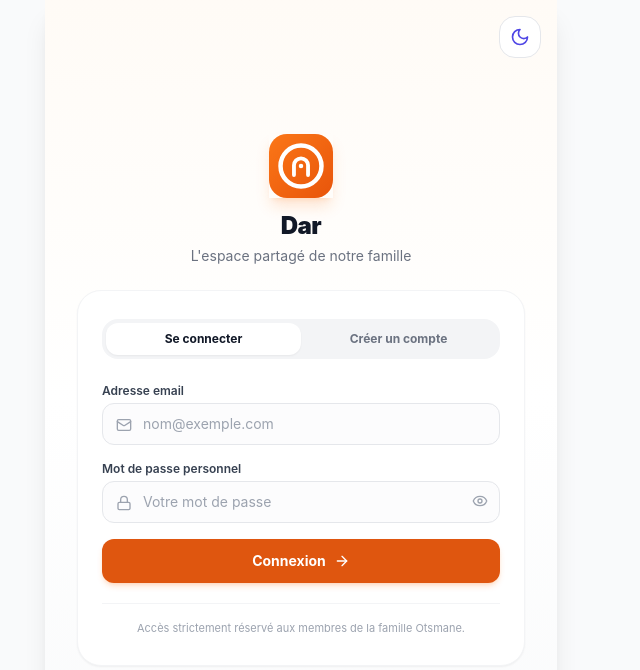
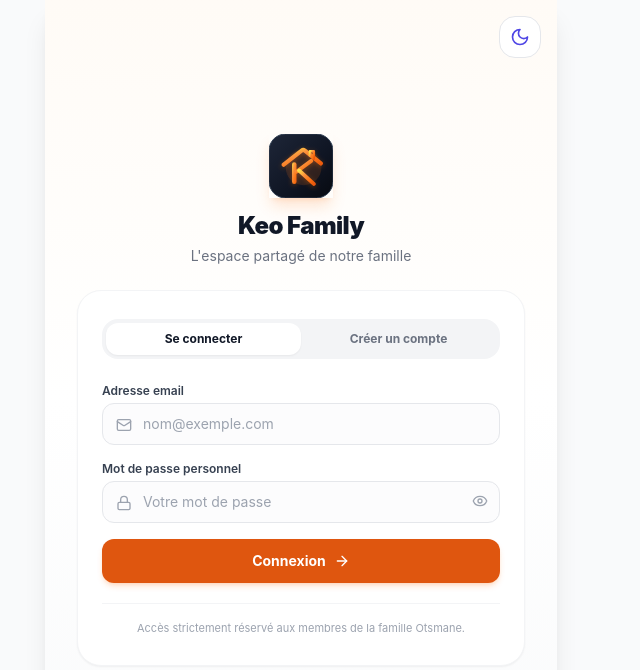
Before and after one commit to heyhacene/dar, a Next.js app: page /login in a window 1280 px wide. Shown: the top 670 px of the page, without its empty margins (339-979 px from the left). Built offline with nearby package versions, Linux system fonts and the light colour scheme; no server answers; the database is empty; what @capacitor/core, @capacitor/local-notifications would draw is missing.

Commit message:
feat(branding): remplacement exhaustif de Dar par Keo Family dans l'ensemble de l'interface et mise a jour du composant Logo

```diff
--- a/app/agenda/page.tsx
+++ b/app/agenda/page.tsx
@@ -399,7 +399,7 @@ export default function AgendaPage() {
     const url = URL.createObjectURL(blob);
     const a = document.createElement('a');
     a.href = url;
-    a.download = `dar-agenda-famille-${new Date().toISOString().slice(0, 10)}.ics`;
+    a.download = `keo-family-agenda-${new Date().toISOString().slice(0, 10)}.ics`;
     a.click();
     URL.revokeObjectURL(url);
   }
--- a/app/api/version/route.ts
+++ b/app/api/version/route.ts
@@ -4,7 +4,7 @@ export const dynamic = 'force-dynamic';
 
 const CURRENT_BUILD = {
   version: '1.2.0',
-  releaseName: 'Mises à jour Dar : Dark Mode, Tâches, Alertes & Nouvelles Icônes',
+  releaseName: 'Keo Family : Nouveau nom, Logo Le Foyer, Alertes & Calendrier',
   timestamp: new Date().toISOString(),
 };
 
--- a/app/courses/page.tsx
+++ b/app/courses/page.tsx
@@ -327,7 +327,7 @@ export default function CoursesPage() {
   // Génération du texte de partage
   function generateShareText() {
     const activeItems = allItems.filter((i) => !i.checked);
-    if (activeItems.length === 0) return '🛒 Ma liste de courses Dar est vide !';
+    if (activeItems.length === 0) return '🛒 Ma liste de courses Keo Family est vide !';
 
     const grouped: Record<string, ShoppingItem[]> = {};
     activeItems.forEach((it) => {
@@ -336,7 +336,7 @@ export default function CoursesPage() {
       grouped[cat].push(it);
     });
 
-    let text = '🛒 *Liste de courses Dar :*\n\n';
+    let text = '🛒 *Liste de courses Keo Family :*\n\n';
     Object.keys(CATEGORY_METADATA)
       .sort((a, b) => CATEGORY_METADATA[a].order - CATEGORY_METADATA[b].order)
       .forEach((catKey) => {
--- a/app/login/page.tsx
+++ b/app/login/page.tsx
@@ -154,7 +154,7 @@ export default function LoginPage() {
 
       <div className="sm:mx-auto sm:w-full sm:max-w-md text-center">
         <Logo className="w-16 h-16 mx-auto mb-3 shadow-lg shadow-orange-500/20" size={64} />
-        <h1 className="text-2xl font-black text-gray-900 tracking-tight">Dar</h1>
+        <h1 className="text-2xl font-black text-gray-900 tracking-tight">Keo Family</h1>
         <p className="mt-1 text-sm text-gray-500">
           L'espace partagé de notre famille
         </p>
@@ -299,7 +299,7 @@ export default function LoginPage() {
               ) : (
                 <>
                   <ShieldCheck className="w-4 h-4" />
-                  <span>Demander l'accès à Dar</span>
+                  <span>Demander l'accès à Keo Family</span>
                 </>
               )}
             </button>
--- a/app/messages/page.tsx
+++ b/app/messages/page.tsx
@@ -355,7 +355,7 @@ function MessagesContent() {
 
           // Envoyer une notification locale si le message provient d'un autre utilisateur
           if (user && newMsg.sender_id !== user.id) {
-            const senderName = profilesMap[newMsg.sender_id]?.full_name || 'Dar Famille';
+            const senderName = profilesMap[newMsg.sender_id]?.full_name || 'Keo Family';
             const pollData = parsePoll(newMsg.content);
             const notifBody = pollData
               ? `📊 Sondage : ${pollData.question}`
--- a/app/settings/page.tsx
+++ b/app/settings/page.tsx
@@ -79,14 +79,14 @@ export default function SettingsPage() {
         setSystemNotifEnabled(true);
         setSystemNotificationPreference(true);
         await sendLocalNotification('Notifications activées ! 🎉', {
-          body: 'Le volet de notification de votre appareil est désormais connecté à Dar.',
+          body: 'Le volet de notification de votre appareil est désormais connecté à Keo Family.',
         });
       } else if (result.needsApkUpdate) {
         setSystemNotifEnabled(false);
         setSystemNotificationPreference(false);
         alert(
-          "📲 Mise à jour de l'application Dar requise :\n\n" +
-          "Pour faire apparaître les alertes dans le volet Android, vous devez installer le nouvel APK (Dar.apk).\n\n" +
+          "📲 Mise à jour de l'application Keo Family requise :\n\n" +
+          "Pour faire apparaître les alertes dans le volet Android, vous devez installer le nouvel APK.\n\n" +
           "La nouvelle version intègre les pilotes natifs Android. Téléchargez-la via le bouton 'Télécharger le nouvel APK' ci-dessous."
         );
       } else {
@@ -94,8 +94,8 @@ export default function SettingsPage() {
         setSystemNotificationPreference(false);
         alert(
           "Les notifications sont bloquées par votre appareil ou navigateur.\n\n" +
-          "1. Ouvrez Paramètres du téléphone > Applications > Dar > Notifications et activez 'Autoriser'.\n" +
-          "2. Si vous accédez à Dar depuis Chrome, cliquez sur les paramètres du site (icône cadenas) pour autoriser les notifications."
+          "1. Ouvrez Paramètres du téléphone > Applications > Keo Family > Notifications et activez 'Autoriser'.\n" +
+          "2. Si vous accédez à Keo Family depuis Chrome, cliquez sur les paramètres du site (icône cadenas) pour autoriser les notifications."
         );
       }
     } else {
@@ -119,7 +119,7 @@ export default function SettingsPage() {
         }
       }
       localStorage.setItem('dar_app_version', '1.2.0');
-      setUpdateStatus('Mise à jour terminée ! Rechargement de Dar...');
+      setUpdateStatus('Mise à jour terminée ! Rechargement de Keo Family...');
       setTimeout(() => {
         window.location.reload();
       }, 1000);
@@ -173,7 +173,7 @@ export default function SettingsPage() {
                   Mises à jour de l'application
                 </h2>
                 <p className="text-[11px] text-gray-500 dark:text-gray-400">
-                  Version installée : <span className="font-bold text-primary-600 dark:text-primary-400">Dar v1.2.0</span>
+                  Version installée : <span className="font-bold text-primary-600 dark:text-primary-400">Keo Family v1.2.0</span>
                 </p>
               </div>
             </div>
@@ -211,7 +211,7 @@ export default function SettingsPage() {
               className="w-full py-2 px-3 bg-gray-100 dark:bg-slate-700 hover:bg-gray-200 dark:hover:bg-slate-650 text-gray-700 dark:text-gray-300 font-semibold rounded-2xl text-xs flex items-center justify-center gap-2 transition"
             >
               <Smartphone className="w-4 h-4 text-primary-600 dark:text-primary-400" />
-              <span>Télécharger directement l'APK Android (Dar.apk)</span>
+              <span>Télécharger directement l'APK Android (Keo Family)</span>
               <ExternalLink className="w-3.5 h-3.5 opacity-60" />
             </a>
           </div>
@@ -394,7 +394,7 @@ export default function SettingsPage() {
             <button
               type="button"
               onClick={() => {
-                sendLocalNotification('Notification de test Dar 🔔', {
+                sendLocalNotification('Notification de test Keo Family 🔔', {
                   body: `La notification apparaît dans votre volet avec la sonnerie « ${
                     NOTIFICATION_SOUNDS.find((s) => s.id === soundType)?.name || 'Carillon'
                   } » !`,
@@ -442,7 +442,7 @@ export default function SettingsPage() {
           </div>
 
           <p className="text-xs text-gray-600 dark:text-gray-300 leading-relaxed">
-            Pour que les alertes dans le volet et l'ouverture automatique des fichiers calendrier (*.ics) fonctionnent, installez la dernière version de <strong>Dar.apk</strong>.
+            Pour que les alertes dans le volet et l'ouverture automatique des fichiers calendrier (*.ics) fonctionnent, installez la dernière version de <strong>Keo Family</strong>.
           </p>
 
           <a
@@ -452,7 +452,7 @@ export default function SettingsPage() {
             className="w-full py-2.5 px-3 rounded-2xl bg-orange-600 hover:bg-orange-700 text-white text-xs font-bold transition flex items-center justify-center gap-2 shadow-xs"
           >
             <Download className="w-4 h-4" />
-            <span>Télécharger la dernière version de Dar.apk</span>
+            <span>Télécharger la dernière version de Keo Family (APK)</span>
             <ExternalLink className="w-3.5 h-3.5 opacity-80" />
           </a>
         </div>
--- a/components/Header.tsx
+++ b/components/Header.tsx
@@ -38,7 +38,7 @@ export default function Header({ title, onRefresh }: { title: string; onRefresh?
         <Logo className="w-9 h-9 shadow-xs rounded-2xl" />
         <div>
           <h1 className="text-lg font-bold text-gray-900 dark:text-white leading-tight">{title}</h1>
-          <p className="text-xs text-primary-600 dark:text-primary-400 font-semibold tracking-wide">Dar</p>
+          <p className="text-xs text-primary-600 dark:text-primary-400 font-semibold tracking-wide">Keo Family</p>
         </div>
       </div>
 
--- a/components/Logo.tsx
+++ b/components/Logo.tsx
@@ -15,41 +15,71 @@ export default function Logo({ className = 'w-8 h-8', size = 32 }: LogoProps) {
       xmlns="http://www.w3.org/2000/svg"
       className={className}
     >
-      {/* Dégradé doux et sobre */}
       <defs>
-        <linearGradient id="darGradient" x1="10" y1="10" x2="90" y2="90" gradientUnits="userSpaceOnUse">
-          <stop stopColor="#f97316" />
-          <stop offset="1" stopColor="#ea580c" />
+        {/* Dégradé Signature Keo Family : Ambre, Mandarine & Orange Solaire */}
+        <linearGradient id="keoFamGrad" x1="0%" y1="0%" x2="100%" y2="100%">
+          <stop offset="0%" stopColor="#fde047" />
+          <stop offset="35%" stopColor="#fb923c" />
+          <stop offset="70%" stopColor="#f97316" />
+          <stop offset="100%" stopColor="#ea580c" />
         </linearGradient>
-        <linearGradient id="darAccent" x1="35" y1="35" x2="65" y2="65" gradientUnits="userSpaceOnUse">
-          <stop stopColor="#ffffff" />
-          <stop offset="1" stopColor="#ffedd5" />
+
+        <linearGradient id="keoFamBg" x1="0%" y1="0%" x2="100%" y2="100%">
+          <stop offset="0%" stopColor="#1e2638" />
+          <stop offset="60%" stopColor="#0f1523" />
+          <stop offset="100%" stopColor="#070a10" />
         </linearGradient>
+
+        <filter id="keoFamGlow" x="-20%" y="-20%" width="140%" height="140%">
+          <feDropShadow dx="0" dy="2" stdDeviation="4" floodColor="#f97316" floodOpacity="0.35" />
+        </filter>
       </defs>
 
-      {/* Fond arrondi fluide (Squircle moderne) */}
-      <rect width="100" height="100" rx="28" fill="url(#darGradient)" />
+      {/* Tuile Squircle Sombre Premium */}
+      <rect width="100" height="100" rx="26" fill="url(#keoFamBg)" stroke="#334155" strokeWidth="1.5" />
 
-      {/* Anneau extérieur représentant la lettre O (Otsmane & Foyer) */}
-      <circle
-        cx="50"
-        cy="50"
-        r="32"
-        stroke="white"
-        strokeWidth="7"
+      {/* Lueur d'ambiance centrale */}
+      <circle cx="54" cy="52" r="28" fill="#f97316" opacity="0.15" />
+
+      {/* Emblème Keo Family : Le K sous le toit du foyer */}
+      <g filter="url(#keoFamGlow)">
+        {/* Toit protecteur du foyer */}
+        <path
+          d="M 23 48 L 51 26 C 52.5 24.8 54.5 24.8 56 26 L 81 46"
+          stroke="url(#keoFamGrad)"
+          strokeWidth="6.5"
           strokeLinecap="round"
+          strokeLinejoin="round"
         />
 
-      {/* L'arche intérieure minimaliste évoquant "Dar" (la porte, le foyer, l'accueil) */}
+        {/* Cheminée stylisée */}
         <path
-        d="M39 64V49C39 42.9249 43.9249 38 50 38C56.0751 38 61 42.9249 61 49V64"
-        stroke="white"
+          d="M 64 34 V 27 H 70 V 39"
+          stroke="url(#keoFamGrad)"
+          strokeWidth="4"
+          strokeLinecap="round"
+          strokeLinejoin="round"
+        />
+
+        {/* Colonne K (Stabilité) */}
+        <rect x="36" y="44" width="7" height="34" rx="3.5" fill="url(#keoFamGrad)" />
+
+        {/* Branche supérieure du K */}
+        <path
+          d="M 43 59 L 66 42"
+          stroke="url(#keoFamGrad)"
           strokeWidth="6"
           strokeLinecap="round"
         />
 
-      {/* Point central d'équilibre et de rassemblement */}
-      <circle cx="50" cy="50" r="3.5" fill="white" />
+        {/* Branche inférieure du K */}
+        <path
+          d="M 47 57 L 70 78"
+          stroke="url(#keoFamGrad)"
+          strokeWidth="6"
+          strokeLinecap="round"
+        />
+      </g>
     </svg>
   );
 }
--- a/lib/icsParser.ts
+++ b/lib/icsParser.ts
@@ -230,7 +230,7 @@ export function generateICS(events: any[]): string {
   let ics = [
     'BEGIN:VCALENDAR',
     'VERSION:2.0',
-    'PRODID:-//Dar//Espace Familial//FR',
+    'PRODID:-//Keo Family//Espace Familial//FR',
     'CALSCALE:GREGORIAN',
     'METHOD:PUBLISH',
   ];
--- a/package.json
+++ b/package.json
@@ -1,5 +1,5 @@
 {
-  "name": "dar",
+  "name": "keo-family",
   "version": "1.0.0",
   "private": true,
   "scripts": {
--- a/public/sw.js
+++ b/public/sw.js
@@ -1,4 +1,4 @@
-const CACHE_NAME = 'dar-v12';
+const CACHE_NAME = 'keofamily-v13';
 
 // Fichiers clés à pré-mettre en cache pour fonctionnement hors-ligne immédiat
 const PRECACHE_URLS = [
```
Also changed, not shown: lib/notifications.ts (+4 -4 lines). Lines whose indentation alone changed are shown as unchanged.
